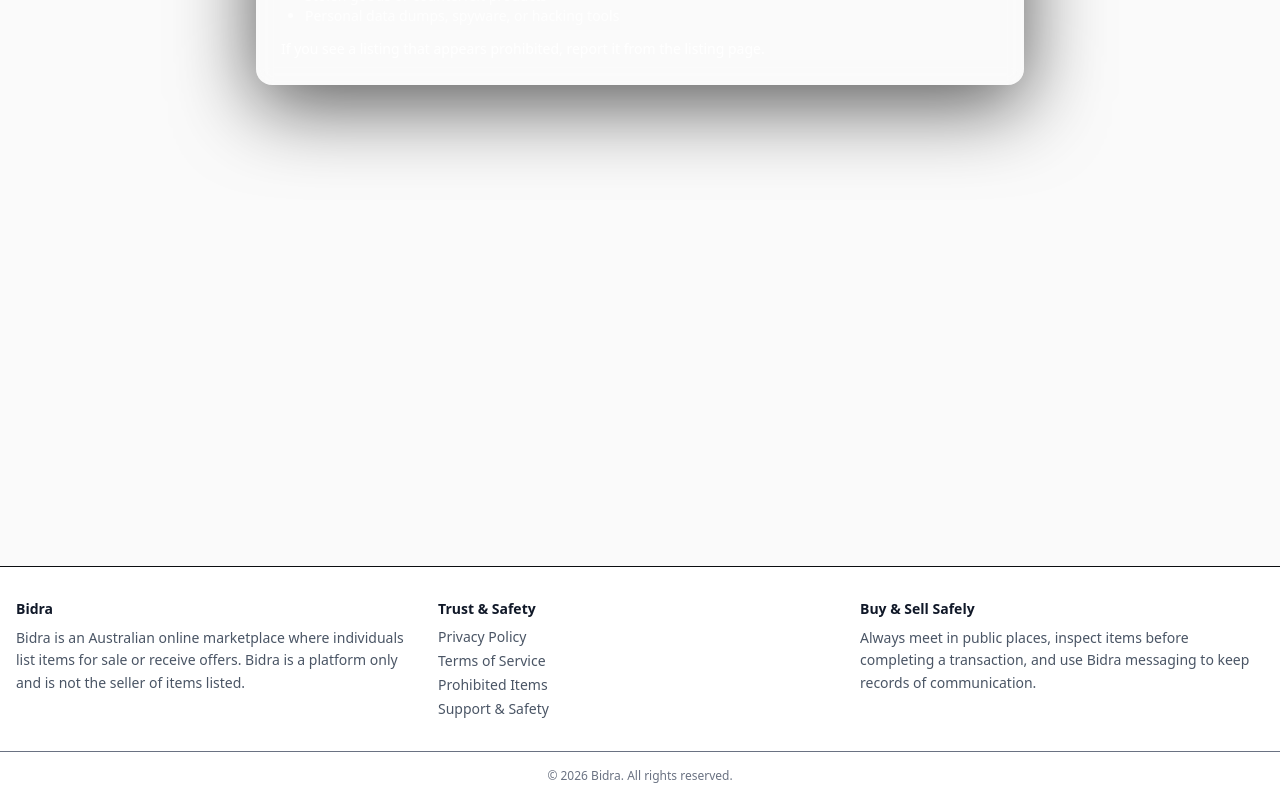
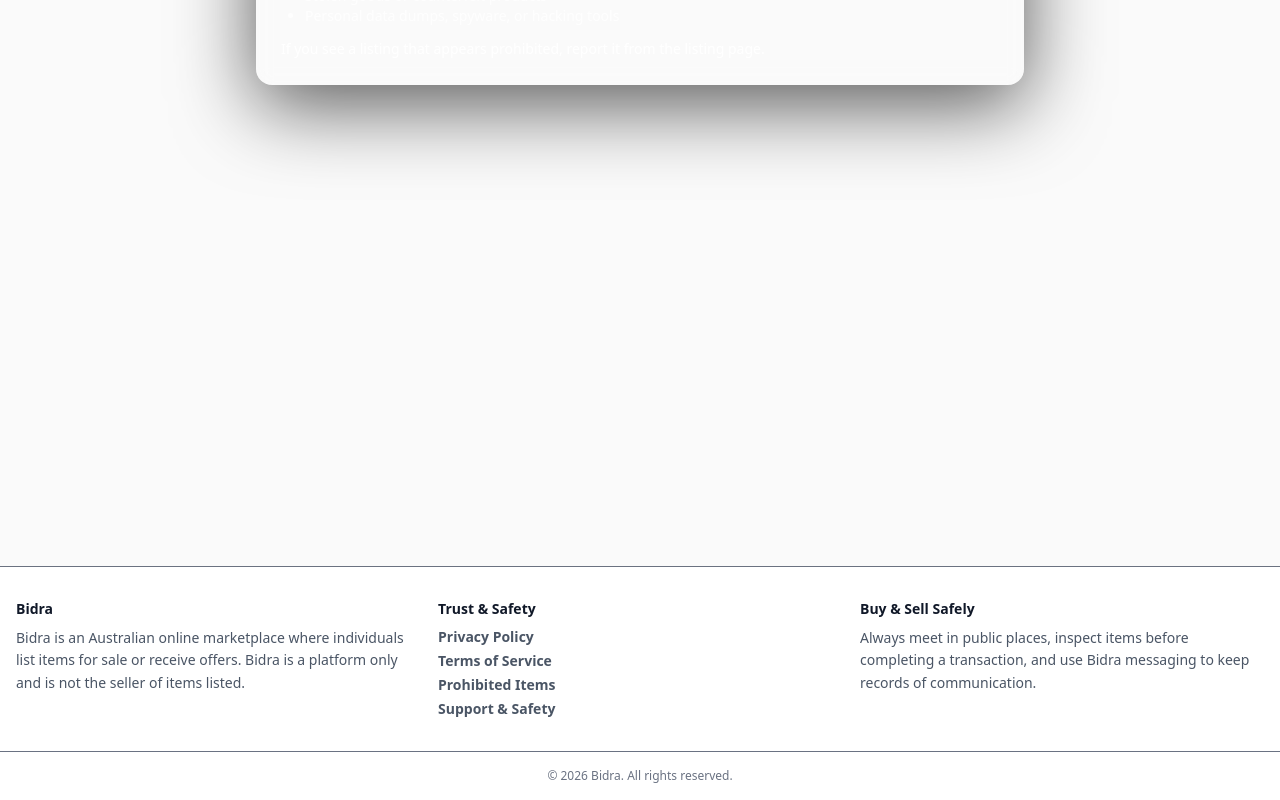
Before and after one commit to TradeFlow1/bidra, a Next.js app: page /legal/prohibited in a window 1280 px wide. Shown: the part 403-1203 px from the top of the page. Built offline with nearby package versions, Linux system fonts and the light colour scheme; no server answers.

Commit message:
Step 11: fix footer link contrast (no white-on-white)

```diff
--- a/components/site-footer.tsx
+++ b/components/site-footer.tsx
@@ -2,7 +2,7 @@ import Link from "next/link";
 
 export default function SiteFooter() {
   return (
-    <footer className="border-t bg-white mt-12">
+    <footer className="border-t bg-white mt-12 bd-ink2">
       <div className="mx-auto max-w-7xl px-4 py-8 grid gap-6 md:grid-cols-3 text-sm text-gray-600">
         <div>
           <div className="font-semibold text-gray-900 mb-2">Bidra</div>
@@ -17,16 +17,16 @@ export default function SiteFooter() {
           <div className="font-semibold text-gray-900 mb-2">Trust & Safety</div>
           <ul className="space-y-1">
             <li>
-              <Link href="/legal/privacy">Privacy Policy</Link>
+              <Link href="/legal/privacy" className="bd-link font-semibold">Privacy Policy</Link>
             </li>
             <li>
-              <Link href="/legal/terms">Terms of Service</Link>
+              <Link href="/legal/terms" className="bd-link font-semibold">Terms of Service</Link>
             </li>
             <li>
-              <Link href="/legal/prohibited-items">Prohibited Items</Link>
+              <Link href="/legal/prohibited-items" className="bd-link font-semibold">Prohibited Items</Link>
             </li>
             <li>
-              <Link href="/support">Support & Safety</Link>
+              <Link href="/support" className="bd-link font-semibold">Support & Safety</Link>
             </li>
           </ul>
         </div>
```
